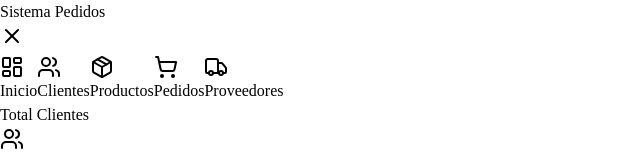
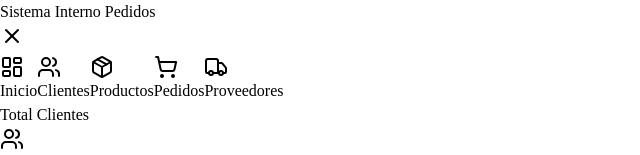
Before and after one commit to DevElvin02/ProyectoScrum, a React (Vite) app in the folder src/renderer/: page / in a window 1280 px wide. Shown: the top 155 px of the page, without its empty margins (0-640 px from the left). Built offline with nearby package versions, Linux system fonts and the light colour scheme.

Commit message:
Agregando Proveedores

```diff
--- a/src/renderer/src/page/index.jsx
+++ b/src/renderer/src/page/index.jsx
@@ -24,7 +24,7 @@ export default function Main() {
           {sidebarOpen ? (
             <div className="flex items-center justify-between gap-5">
               <div>
-                <h1 className="text-xl font-bold">Sistema Pedidos</h1>
+                <h1 className="text-xl font-bold">Sistema Interno Pedidos</h1>
               </div>
               <button onClick={toggleSidebar} className="cursor-pointer">
                 <X size={24} />
```
